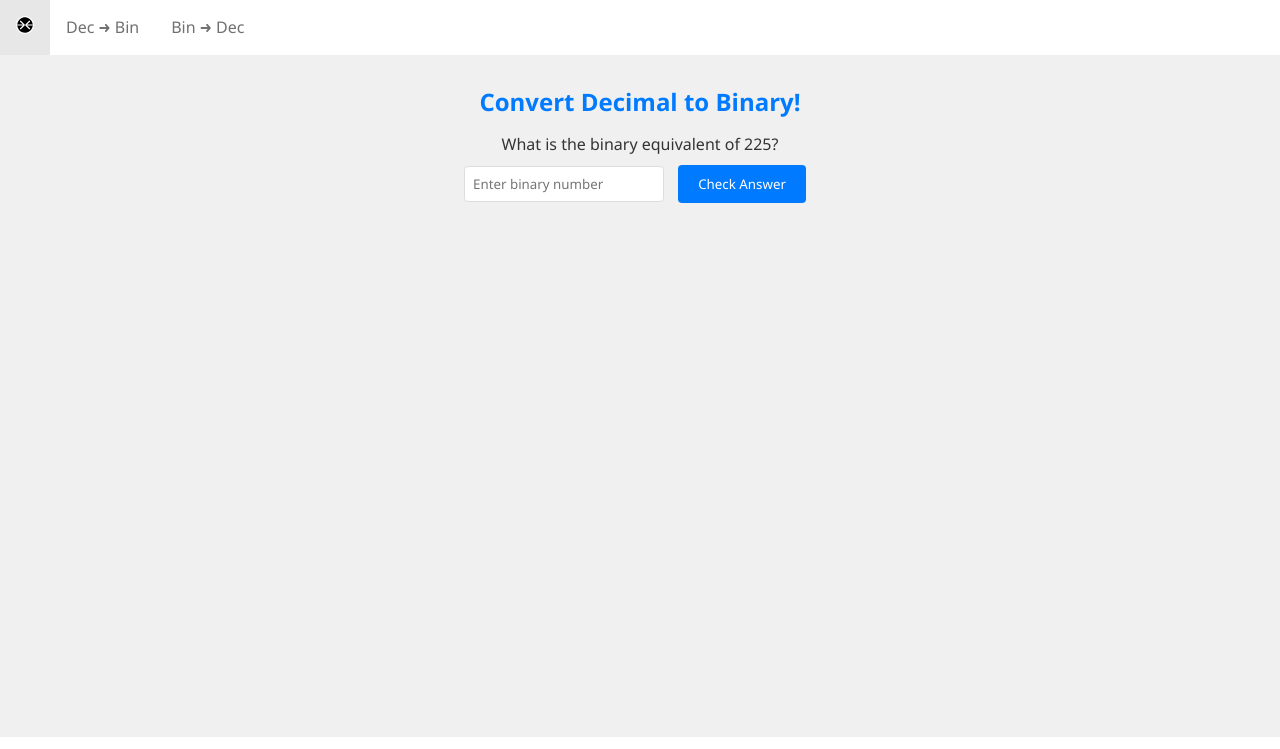
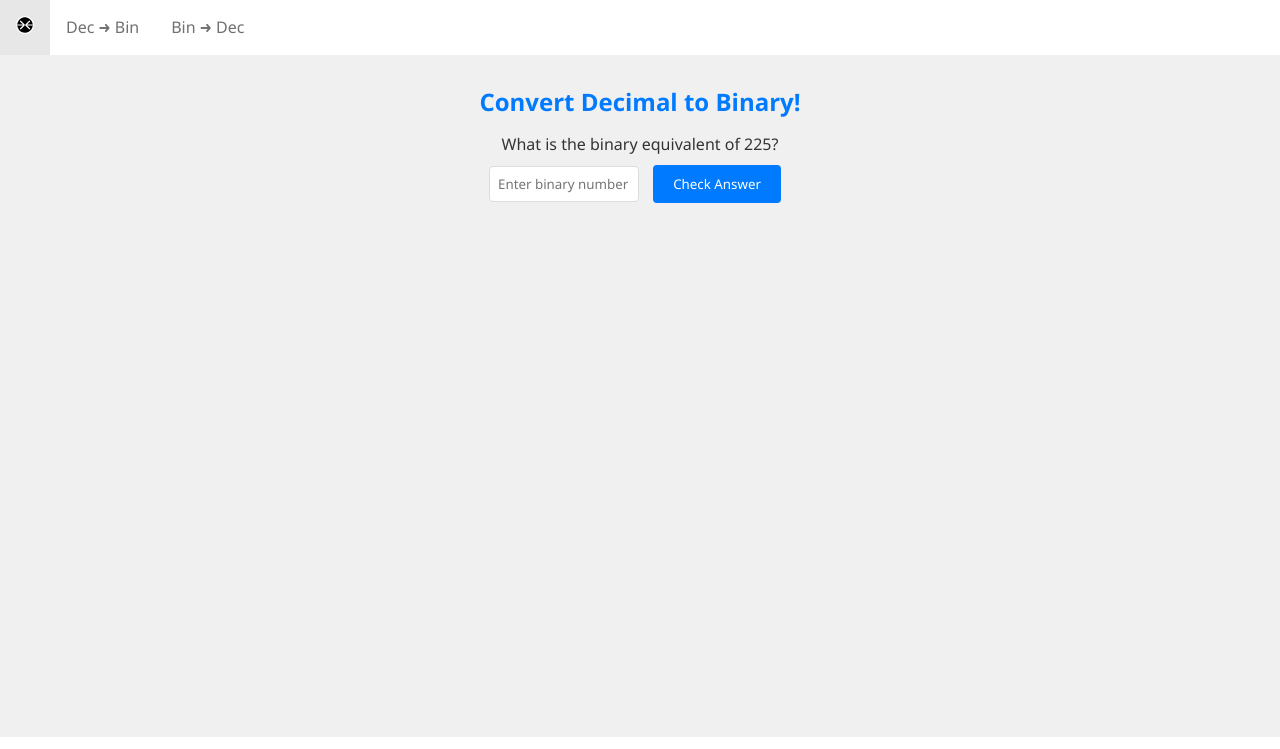
Before and after one commit to jexxme/numberSystemGameWeb, a plain HTML site: page dectobin.html in a window 1280 px wide. Shown: the top 749 px of the page. Drawn offline with Linux system fonts and the light colour scheme.

```diff
--- a/styles.css
+++ b/styles.css
@@ -94,7 +94,7 @@
   #dec-bin-game input {
     margin-top: 10px;
     padding: 8px;
-    width: 200px; /* Adjusted for a balanced width */
+    width: 150px; /* Adjusted for a balanced width */
     border: 1px solid #ddd; /* Subtle border */
     border-radius: 4px; /* Rounded corners */
   }
```
Also changed, not shown: index.html (+1 -1 lines).
